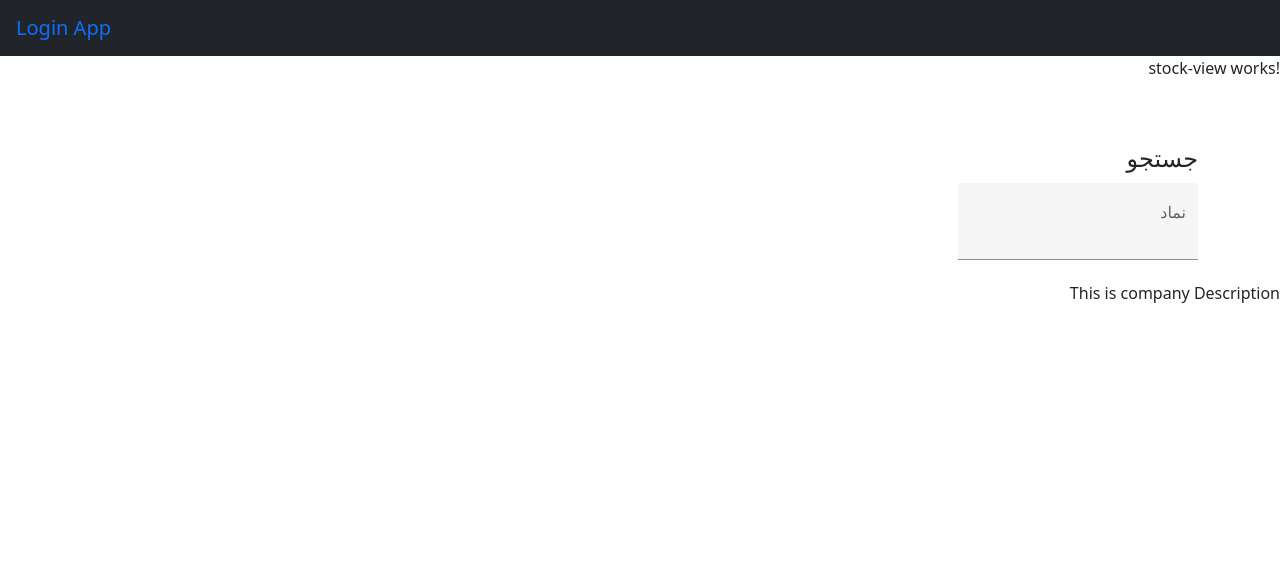
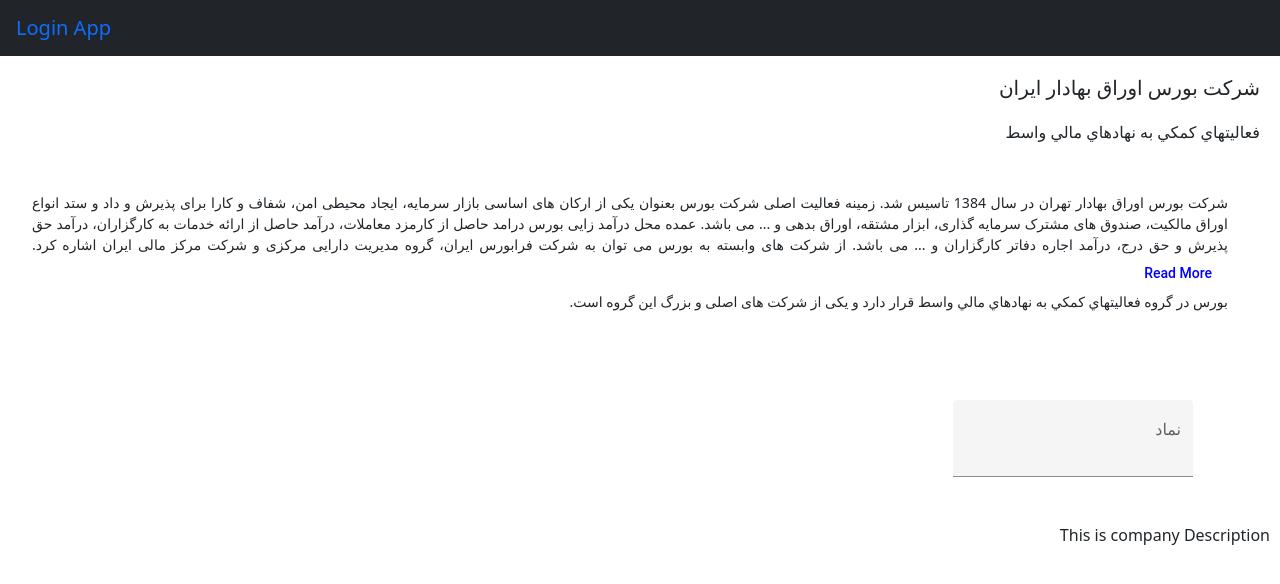
Before and after one commit to Samadelbar/InterviewProject, an Angular app in the folder src/: page /stock-view in a window 1280 px wide. Shown: the top 584 px of the page. Built offline with nearby package versions, Linux system fonts and the light colour scheme.

Commit message:
add button read

```diff
--- a/src/src/app/search/search.component.css
+++ b/src/src/app/search/search.component.css
@@ -7,11 +7,7 @@
 
 
    }
-h2{
-    margin-bottom: 10px;
-    padding: 0;
-    font-size: 24px;
-    }
+
 
 .example-form {
   min-width: 50px;
@@ -26,3 +22,9 @@
   /* background-color: aqua; */
   cursor: pointer;
 }
+.form-control-sm {
+  height: calc(2em + 1.5rem + 6px);
+  padding: 0.25rem 0.5rem;
+  font-size: 12px;
+  line-height: 1;
+  border-radius: 5px;}
--- a/src/src/app/search/search.component.html
+++ b/src/src/app/search/search.component.html
@@ -2,12 +2,13 @@
     <div class="jumbotron">
       <br><br>
         <div class="box" >
-          <h2>جستجو</h2>
+          <!-- <h2>جستجو</h2> -->
           <form class="example-form" >
             <mat-form-field class="example-full-width" appearance="fill">
               <br> <mat-label>نماد</mat-label>
               <input type="text"
                      placeholder="جستجو"
+
                      aria-label="Symbols"
                      matInput
                      [formControl]="myControl"
--- a/src/src/app/stock-view/stock-view.component.css
+++ b/src/src/app/stock-view/stock-view.component.css
@@ -0,0 +1,23 @@
+*{
+   padding-right: 10px;
+}
+h5, p{
+      margin-top: 20px;
+}
+.p2{
+
+    font-size: 14px;
+   direction: rtl;
+    text-align: justify;
+  }
+.limitTextHeight {
+    height: 12rem;
+    overflow: hidden;
+     padding: 2rem;
+}
+button{
+    color: blue;
+}
+button:hover{
+    text-decoration: underline;
+}
--- a/src/src/app/stock-view/stock-view.component.html
+++ b/src/src/app/stock-view/stock-view.component.html
@@ -1,3 +1,16 @@
-<p>stock-view works!</p>
-<app-search></app-search>
-<app-desc-company></app-desc-company>
+<div class="section">
+    <h5>شرکت بورس اوراق بهادار ایران</h5>
+    <p>فعاليتهاي كمكي به نهادهاي مالي واسط</p>
+
+    <div [ngClass]="{'limitTextHeight': isReadMore}">
+           <div class="p2" >شرکت بورس اوراق بهادار تهران در سال 1384 تاسیس شد. زمینه فعالیت اصلی شرکت بورس بعنوان یکی از ارکان های اساسی بازار سرمایه، ایجاد محیطی امن، شفاف و کارا برای پذیرش و داد و ستد انواع اوراق مالکیت، صندوق های مشترک سرمایه گذاری، ابزار مشتقه، اوراق بدهی و ... می باشد. عمده محل درآمد زایی بورس درامد حاصل از کارمزد معاملات، درآمد حاصل از ارائه خدمات به کارگزاران، درآمد حق پذیرش و حق درج، درآمد اجاره دفاتر کارگزاران و ... می باشد. از شرکت های وابسته به بورس می توان به شرکت فرابورس ایران، گروه مدیریت دارایی مرکزی و شرکت مرکز مالی ایران اشاره کرد.
+               <button mat-button type="button" (click)="showText()">
+            {{ isReadMore ? 'Read More': 'Read Less' }}
+          </button>
+          <br> بورس در گروه فعاليتهاي كمكي
+                به نهادهاي مالي واسط قرار دارد و یکی از شرکت های اصلی و بزرگ این گروه است.
+      </div>
+</div>
+    <app-search></app-search>
+    <app-desc-company></app-desc-company>
+</div>
--- a/src/src/app/stock-view/stock-view.component.ts
+++ b/src/src/app/stock-view/stock-view.component.ts
@@ -6,10 +6,15 @@
   styleUrls: ['./stock-view.component.css']
 })
 export class StockViewComponent implements OnInit {
+  isReadMore = true
+  readMore = false
 
   constructor() { }
 
   ngOnInit(): void {
   }
 
+  showText() {
+    this.isReadMore = !this.isReadMore
+ }
 }
```
